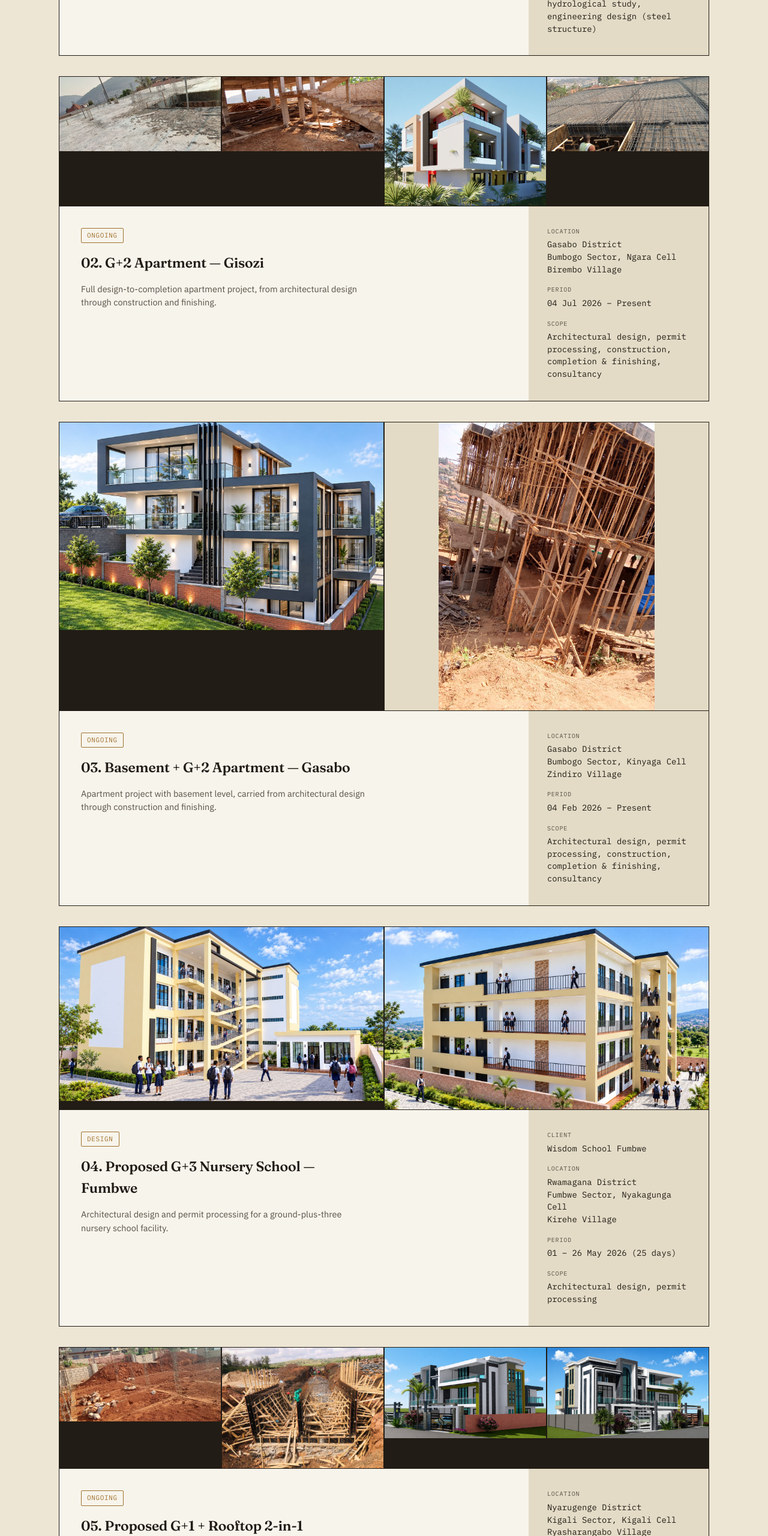
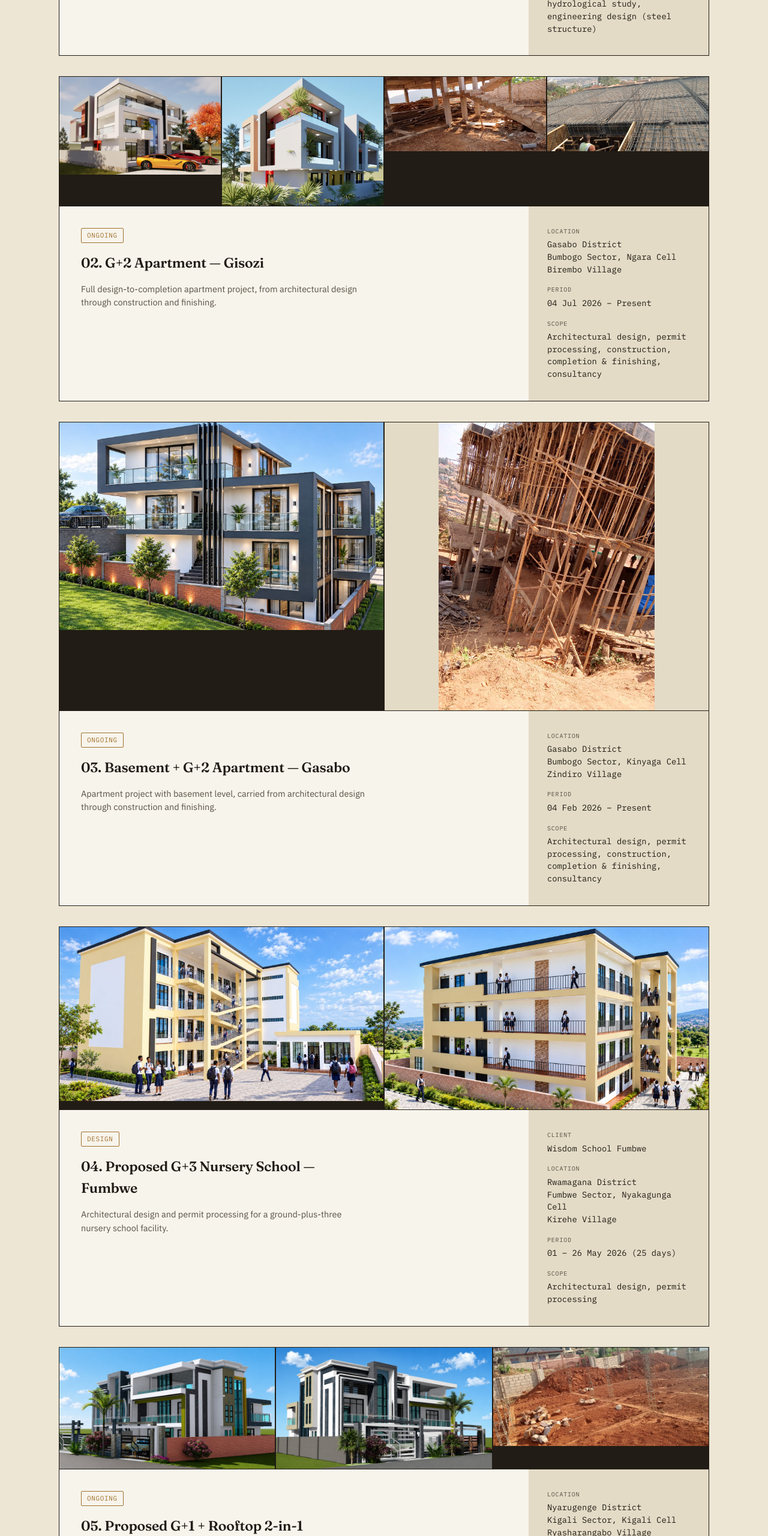
Before and after one commit to lovy-construction-ltd/Construction-company-, a plain HTML site: page index.html in a window 1280 px wide. Shown: the part 4320-6880 px from the top of the page at 60% size. Drawn offline with Linux system fonts and the light colour scheme.

Commit message:
Update index.html

```diff
--- a/index.html
+++ b/index.html
@@ -424,9 +424,9 @@
 
     <div class="sheet">
       <div class="sheet-photo-grid g4">
-        <img src="02-1.jpg" alt="G+2 Apartment, Gisozi — construction works" onerror="this.remove()">
-        <img src="02-2.jpg" alt="G+2 Apartment, Gisozi — construction works" onerror="this.remove()">
-        <img src="02-3.jpg" alt="G+2 Apartment, Gisozi — architectural design" onerror="this.remove()">
+        <img src="02.jpg" alt="G+2 Apartment, Gisozi — construction works" onerror="this.remove()">
+        <img src="02-3.jpg" alt="G+2 Apartment, Gisozi — construction works" onerror="this.remove()">
+        <img src="02-2.jpg" alt="G+2 Apartment, Gisozi — architectural design" onerror="this.remove()">
         <img src="02-4.jpg" alt="G+2 Apartment, Gisozi — architectural design" onerror="this.remove()">
       </div>
       <div class="sheet-body">
@@ -484,10 +484,9 @@
 
     <div class="sheet">
       <div class="sheet-photo-grid g4">
-        <img src="05-1.jpg" alt="G+1 + Rooftop Residential Building — foundation works" onerror="this.remove()">
-        <img src="05-2.jpg" alt="G+1 + Rooftop Residential Building — foundation works" onerror="this.remove()">
-        <img src="05-3.jpg" alt="G+1 + Rooftop Residential Building — architectural design" onerror="this.remove()">
+        <img src="05-3.jpg" alt="G+1 + Rooftop Residential Building — foundation works" onerror="this.remove()">
         <img src="05-4.jpg" alt="G+1 + Rooftop Residential Building — architectural design" onerror="this.remove()">
+        <img src="05-1.jpg" alt="G+1 + Rooftop Residential Building — architectural design" onerror="this.remove()">
       </div>
       <div class="sheet-body">
         <div class="sheet-main">
@@ -527,7 +526,6 @@
         <img src="07-1.jpg" alt="Proposed G+3 Nursery School, Kayonza" onerror="this.remove()">
         <img src="07-2.jpg" alt="Proposed G+3 Nursery School, Kayonza" onerror="this.remove()">
         <img src="07-3.jpg" alt="Proposed G+3 Nursery School, Kayonza" onerror="this.remove()">
-        <img src="07-4.jpg" alt="Proposed G+3 Nursery School, Kayonza" onerror="this.remove()">
       </div>
       <div class="sheet-body">
         <div class="sheet-main">
```
